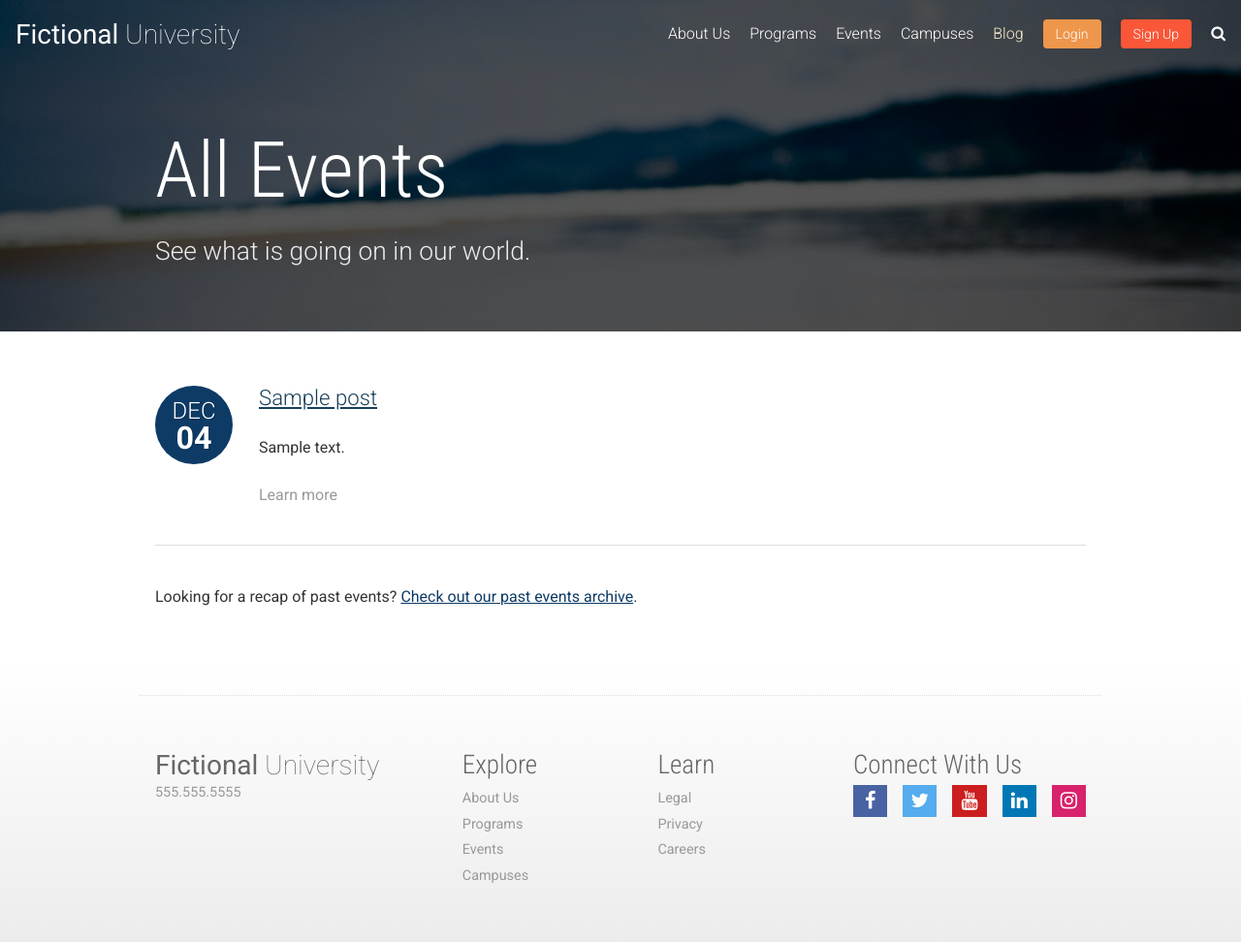
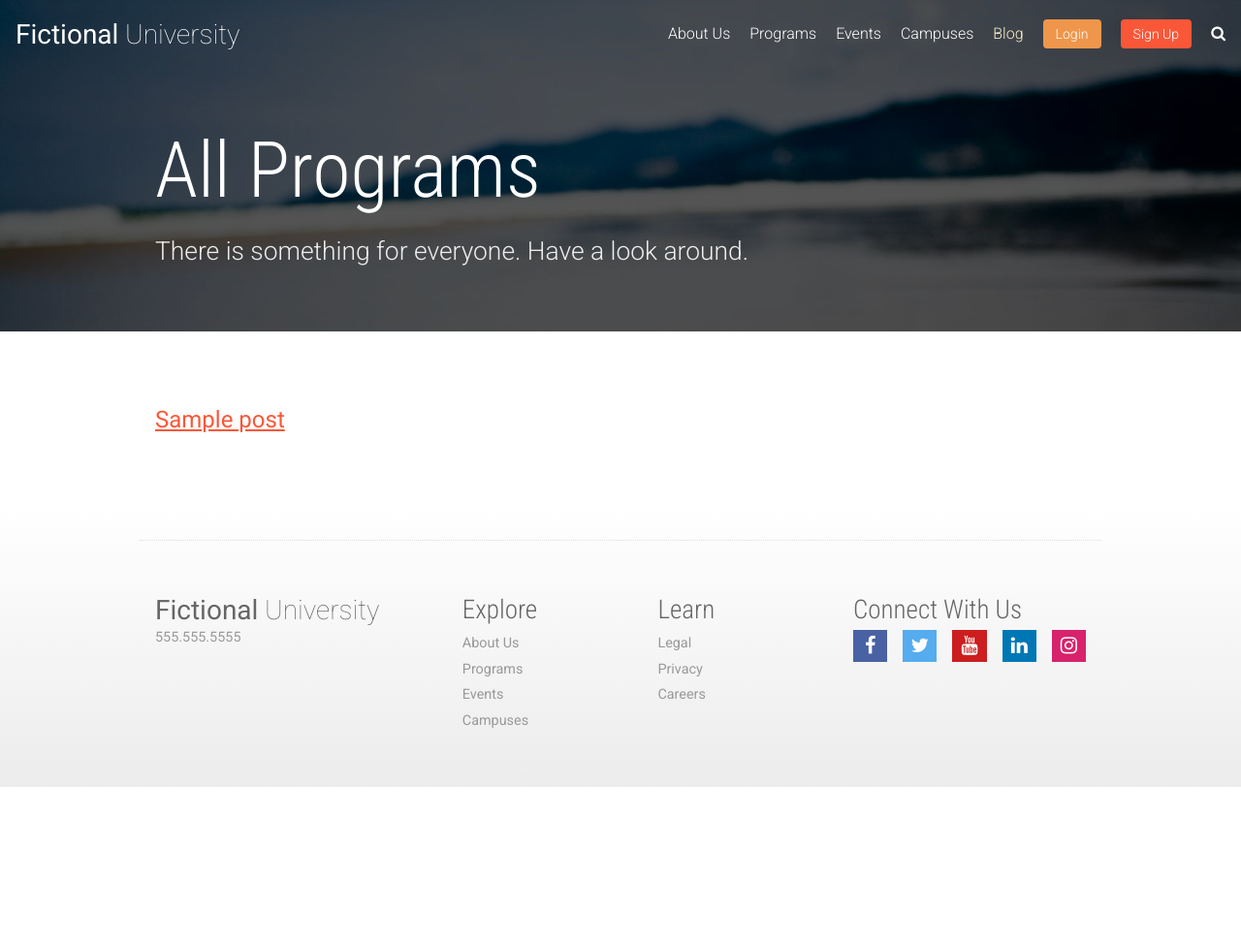
Before and after one commit to WeiJun0827/fictional-university-theme, a WordPress theme: template themes/fictional-university-theme/archive-program.php in a window 1280 px wide. Shown: the whole page at 97% size. After the commit the page ends 812 px from the top, so only its background shows below. Run offline with PHP 8.4 and a stand-in for WordPress, Linux system fonts and the light colour scheme; the site name, menu and one post (Sample post) are stand-ins, and other content is empty.

Commit message:
💄 [Programs] Update for programs data

```diff
--- a/themes/fictional-university-theme/archive-program.php
+++ b/themes/fictional-university-theme/archive-program.php
@@ -5,38 +5,27 @@ get_header(); ?>
 <div class="page-banner">
   <div class="page-banner__bg-image" style="background-image: url(<?php echo get_theme_file_uri('/images/ocean.jpg') ?>);"></div>
   <div class="page-banner__content container container--narrow">
-    <h1 class="page-banner__title">All Events</h1>
+    <h1 class="page-banner__title">All Programs</h1>
     <div class="page-banner__intro">
-      <p>See what is going on in our world.</p>
+      <p>There is something for everyone. Have a look around.</p>
     </div>
   </div>
 </div>
 
 <div class="container container--narrow page-section">
+
+<ul class="link-list min-list">
+
 <?php
-
   while(have_posts()) {
     the_post(); ?>
-    <div class="event-summary">
-      <a class="event-summary__date t-center" href="#">
-        <span class="event-summary__month"><?php
-          $eventDate = new DateTime(get_field('event_date'));
-          echo $eventDate->format('M')
-        ?></span>
-        <span class="event-summary__day"><?php echo $eventDate->format('d') ?></span>
-      </a>
-      <div class="event-summary__content">
-        <h5 class="event-summary__title headline headline--tiny"><a href="<?php the_permalink(); ?>"><?php the_title(); ?></a></h5>
-        <p><?php echo wp_trim_words(get_the_content(), 18); ?> <a href="<?php the_permalink(); ?>" class="nu gray">Learn more</a></p>
-      </div>
-    </div>
+    <li><a href="<?php the_permalink(); ?>"><?php the_title(); ?></a></li>
   <?php }
   echo paginate_links();
 ?>
+</ul>
 
-<hr class="section-break">
 
-<p>Looking for a recap of past events? <a href="<?php echo site_url('/past-events') ?>">Check out our past events archive</a>.</p>
 
 </div>
 
```
